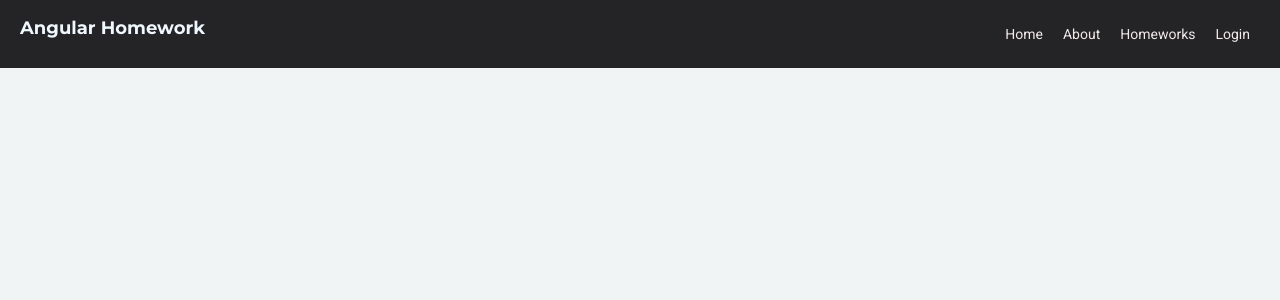
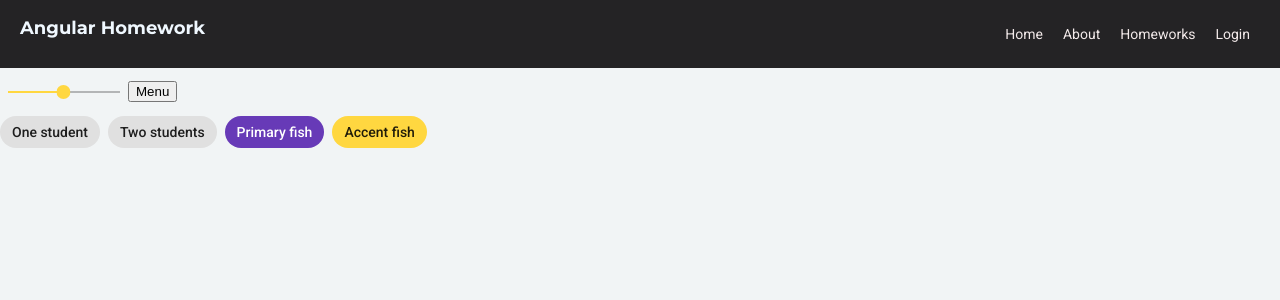
Before and after one commit to Fareks/Angular-Homework, an Angular app: page /app-angular-material-page in a window 1280 px wide. Before the commit this address led to /. Shown: the top 300 px of the page. Built offline with nearby package versions, Linux system fonts and the light colour scheme.

Commit message:
angularmaterial examples

```diff
--- a/src/app/alert/alert.component.scss
+++ b/src/app/alert/alert.component.scss
@@ -8,6 +8,7 @@
     border-radius: 10px;
     transition: all 0.3s ease;
     opacity: 0;
+    box-shadow: rgba(0, 0, 0, 0.15) 1.95px 1.95px 2.6px;
 }
 .vissible {
     position: absolute;
@@ -18,4 +19,5 @@
     border-radius: 10px;
     transition: all 0.3s ease;
     opacity: 1;
+    box-shadow: rgba(0, 0, 0, 0.15) 1.95px 1.95px 2.6px;
 }
--- /dev/null
+++ b/src/app/angular-material-page/angular-material-page.component.html
@@ -0,0 +1,15 @@
+<mat-slider min="1" max="100" step="1" value="50"></mat-slider>
+<!-- #docregion mat-menu-trigger-for -->
+<button mat-button [matMenuTriggerFor]="menu">Menu</button>
+<!-- #enddocregion mat-menu-trigger-for -->
+<mat-menu #menu="matMenu">
+  <button mat-menu-item>Item 1</button>
+  <button mat-menu-item>Item 2</button>
+</mat-menu>
+
+<mat-chip-list aria-label="Fish selection">
+  <mat-chip>One student</mat-chip>
+  <mat-chip>Two students</mat-chip>
+  <mat-chip color="primary" selected>Primary fish</mat-chip>
+  <mat-chip color="accent" selected>Accent fish</mat-chip>
+</mat-chip-list>
--- /dev/null
+++ b/src/app/angular-material-page/angular-material-page.component.ts
@@ -0,0 +1,16 @@
+import { Component, OnInit } from '@angular/core';
+import {MatMenuModule} from '@angular/material/menu';
+@Component({
+  selector: 'app-angular-material-page',
+  templateUrl: './angular-material-page.component.html',
+  styleUrls: ['./angular-material-page.component.scss']
+})
+export class AngularMaterialPageComponent implements OnInit {
+
+  constructor() { }
+
+  ngOnInit(): void {
+  }
+
+
+}
--- a/src/app/app-routing.module.ts
+++ b/src/app/app-routing.module.ts
@@ -1,6 +1,7 @@
 import { NgModule } from '@angular/core';
 import { RouterModule, Routes } from '@angular/router';
 import { AboutComponent } from './about/about.component';
+import { AngularMaterialPageComponent } from './angular-material-page/angular-material-page.component';
 import { CardInfoComponent } from './card-info/card-info.component';
 import { HomepageComponent } from './homepage/homepage.component';
 import { Homework3Component } from './homework-3/homework3/homework3.component';
@@ -18,7 +19,9 @@ const routes: Routes = [
   { path: 'homework-2', component: Homework2Component },
   { path: 'homeworks', component: HomeworksComponent },
   { path: 'homework-3', component: Homework3Component},
-  { path: 'app-homeworkservices', component: HomeworkservicesComponent}
+  { path: 'app-homeworkservices', component: HomeworkservicesComponent},
+  { path: 'app-angular-material-page', component: AngularMaterialPageComponent}
+
 ]
 @NgModule({
   imports: [RouterModule.forRoot(routes)],
--- a/src/app/app.module.ts
+++ b/src/app/app.module.ts
@@ -22,8 +22,10 @@ import { HomeworkservicesComponent } from './homework-services/homeworkservices/
 import { MyServiceService } from './homework-services/my-service.service';
 import { ItemComponent } from './homework-services/item/item.component';
 import { BrowserAnimationsModule } from '@angular/platform-browser/animations';
-
-
+import { AngularMaterialPageComponent } from './angular-material-page/angular-material-page.component';
+import {MatMenuModule} from '@angular/material/menu';
+import { MatSliderModule } from '@angular/material/slider';
+import {MatChipsModule} from '@angular/material/chips';
 
 @NgModule({
   declarations: [
@@ -38,14 +40,22 @@ import { BrowserAnimationsModule } from '@angular/platform-browser/animations';
     HomeworksComponent,
     HomeworksItemComponent,
     Homework3Component,
-    BackgroundDirective, MyPipePipe, HomeworkservicesComponent, ItemComponent
+    BackgroundDirective,
+    MyPipePipe,
+    HomeworkservicesComponent,
+    ItemComponent,
+    AngularMaterialPageComponent,
+
   ],
   imports: [
     BrowserModule,
     AppRoutingModule,
     FormsModule,
     LoginModule,
-    BrowserAnimationsModule
+    BrowserAnimationsModule,
+    MatSliderModule,
+    MatMenuModule,
+    MatChipsModule
   ],
   providers: [MyServiceService],
   bootstrap: [AppComponent]
--- a/src/app/homework2-item/homework2-item.component.scss
+++ b/src/app/homework2-item/homework2-item.component.scss
@@ -33,3 +33,17 @@
         font-size: large;
     }
 }
+button {
+    padding: 10px 15px;
+    background-color: rgb(159, 255, 207);
+    border: 1px solid rgba(255, 255, 255, 0);
+    border-radius: 5px;
+    box-shadow: rgba(60, 64, 67, 0.158) 0px 1px 2px 0px, rgba(60, 64, 67, 0.15) 0px 1px 3px 1px;
+    cursor: pointer;
+    margin: 15px;
+    transition: 0.2s;
+    &:hover {
+        transition: 0.2s;
+        background-color: rgb(146, 214, 181);
+    }
+}
--- a/src/app/homeworks/homeworks.component.html
+++ b/src/app/homeworks/homeworks.component.html
@@ -4,4 +4,6 @@
     [link]="'/homework-3'"></app-homeworks-item>
     <app-homeworks-item [homeworkName]="'Homework #4 Services'"
     [link]="'/app-homeworkservices'"></app-homeworks-item>
+    <app-homeworks-item [homeworkName]="'Homework #6 Angular Material'"
+    [link]="'/app-angular-material-page'"></app-homeworks-item>
 </div>
--- a/src/app/login/components/login-form/login-form.component.scss
+++ b/src/app/login/components/login-form/login-form.component.scss
@@ -13,3 +13,17 @@ input {
     border: 1px solid rgb(184, 184, 184);
     padding: 2px 14px;
 }
+button {
+    padding: 10px 15px;
+    background-color: rgb(159, 255, 207);
+    border: 1px solid rgba(255, 255, 255, 0);
+    border-radius: 5px;
+    box-shadow: rgba(60, 64, 67, 0.158) 0px 1px 2px 0px, rgba(60, 64, 67, 0.15) 0px 1px 3px 1px;
+    cursor: pointer;
+    margin: 15px;
+    transition: 0.2s;
+    &:hover {
+        transition: 0.2s;
+        background-color: rgb(146, 214, 181);
+    }
+}
--- a/src/app/login/components/login-form/login-form.component.ts
+++ b/src/app/login/components/login-form/login-form.component.ts
@@ -14,6 +14,6 @@ export class LoginFormComponent implements OnInit {
   }
 
   onLogin (alertRef : AlertComponent){
-    alertRef.showMessage('Login doen`t work!');
+    alertRef.showMessage('Login doesn`t work!');
   }
 }
--- a/src/styles.scss
+++ b/src/styles.scss
@@ -5,19 +5,19 @@ body {
     background-color: rgb(241, 244, 245);
     margin: 0 auto;
 }
-button {
-    padding: 10px 15px;
-    background-color: rgb(159, 255, 207);
-    border: 1px solid rgba(255, 255, 255, 0);
-    border-radius: 5px;
-    box-shadow: rgba(60, 64, 67, 0.158) 0px 1px 2px 0px, rgba(60, 64, 67, 0.15) 0px 1px 3px 1px;
-    cursor: pointer;
-    margin: 15px;
-    transition: 0.2s;
-    &:hover {
-        transition: 0.2s;
-        background-color: rgb(146, 214, 181);
-    }
-}
+// button {
+//     padding: 10px 15px;
+//     background-color: rgb(159, 255, 207);
+//     border: 1px solid rgba(255, 255, 255, 0);
+//     border-radius: 5px;
+//     box-shadow: rgba(60, 64, 67, 0.158) 0px 1px 2px 0px, rgba(60, 64, 67, 0.15) 0px 1px 3px 1px;
+//     cursor: pointer;
+//     margin: 15px;
+//     transition: 0.2s;
+//     &:hover {
+//         transition: 0.2s;
+//         background-color: rgb(146, 214, 181);
+//     }
+// }
 html, body { height: 100%; }
 body { margin: 0; font-family: Roboto, "Helvetica Neue", sans-serif; }
```
Also changed, not shown: src/app/angular-material-page/angular-material-page.component.scss (added), 1 other file (tests, documents, lock files or other folders).
